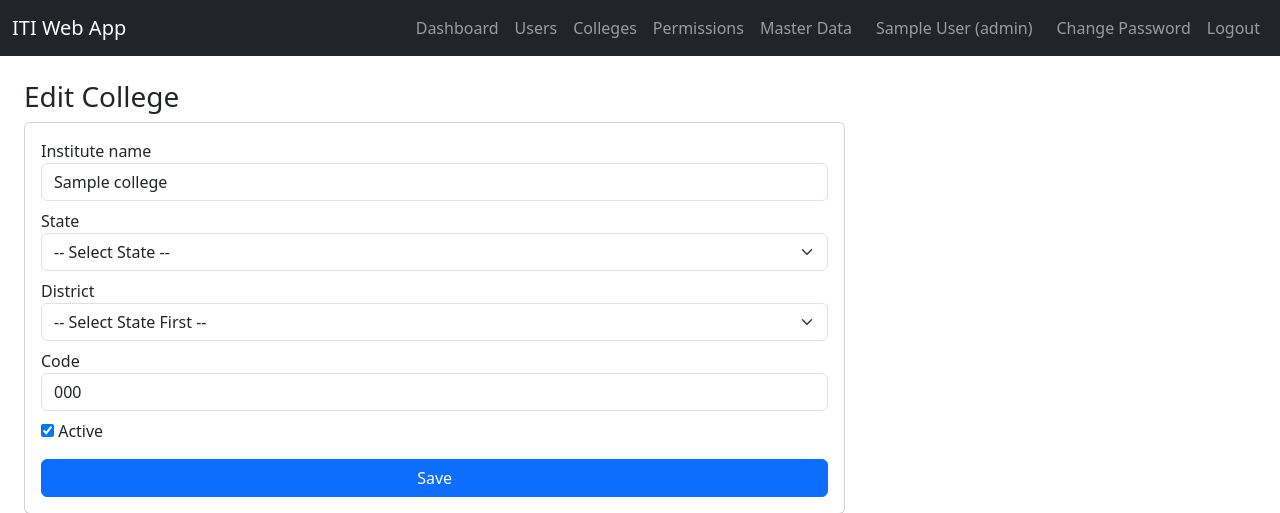
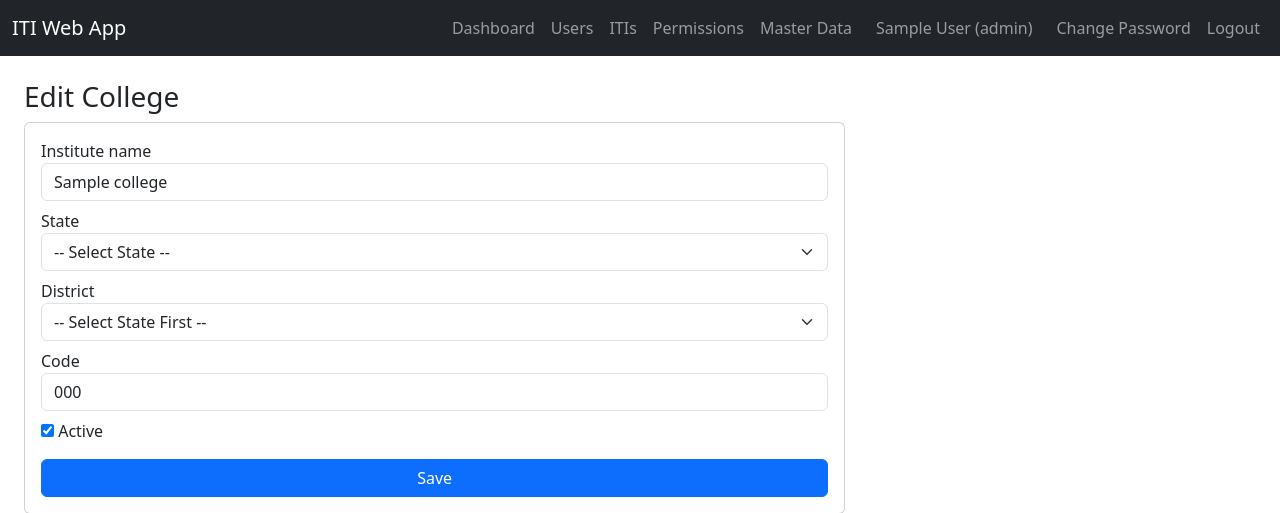
Before and after one commit to kaushikwonders/iti_web_app, a Flask app: page /admin/colleges/1/edit in a window 1280 px wide. Shown: the top 513 px of the page. Run offline with Flask 3, Linux system fonts and the light colour scheme; a user stored in the database is signed in; tables that the repository leaves empty hold one stand-in row (values such as "Sample post").

Commit message:
Rename Colleges banner link to ITIs

```diff
--- a/app/templates/base.html
+++ b/app/templates/base.html
@@ -39,7 +39,7 @@
       {% if current_user.is_authenticated and current_user.has_role('admin') %}
         <a class="nav-link" href="{{ url_for('admin.dashboard') }}">Dashboard</a>
         <a class="nav-link" href="{{ url_for('admin.users') }}">Users</a>
-        <a class="nav-link" href="{{ url_for('admin.colleges') }}">Colleges</a>
+        <a class="nav-link" href="{{ url_for('admin.colleges') }}">ITIs</a>
         <a class="nav-link" href="{{ url_for('admin.permissions') }}">Permissions</a>
         <a class="nav-link" href="{{ url_for('admin.masters') }}">Master Data</a>
       {% endif %}
```
